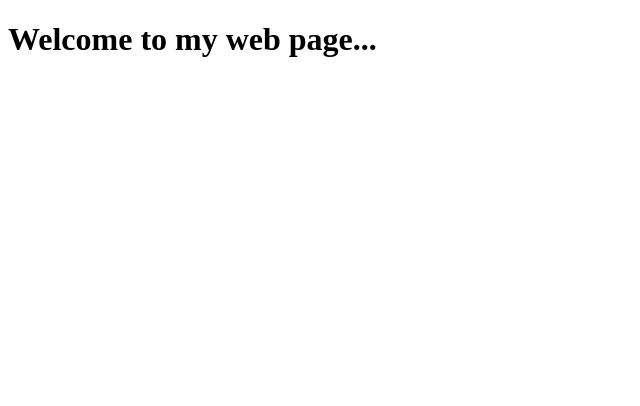
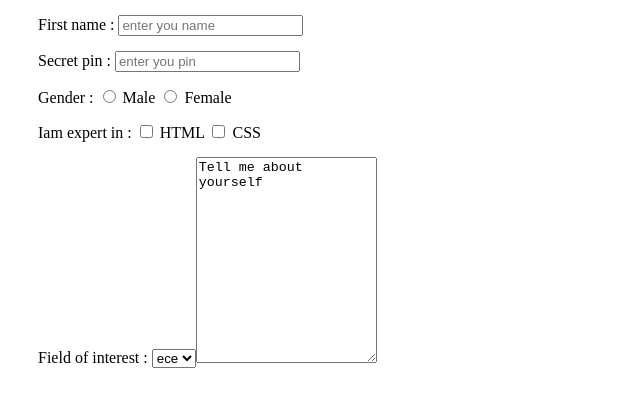
Before and after one commit to khmallikarjuna/khmallikarjuna.github.io, a plain HTML site: page index.htm in a window 1280 px wide. Shown: the whole page, without its empty margins (0-640 px from the left). Drawn offline with Linux system fonts and the light colour scheme.

Commit message:
day 2 assignment

```diff
--- a/index.htm
+++ b/index.htm
@@ -4,9 +4,53 @@
     <meta charset="UTF-8">
     <meta http-equiv="X-UA-Compatible" content="IE=edge">
     <meta name="viewport" content="width=device-width, initial-scale=1.0">
+    <link rel="stylesheet" href="style.css">
     <title>first web page</title>
 </head>
 <body>
-    <h1>Welcome to my web page...</h1>
+    <div>
+        <form action="">
+            <!-- name -->
+            <div>  <label for="fname">First name :</label>
+                <input type="text" id="fname" placeholder="enter you name">
+            </div>
+            <!--secret pin -->
+                <div> <label for="secretpin">Secret pin :</label>
+                    <input type="password" id="spin" placeholder="enter you pin"></div>
+
+
+                    <!-- gender-->
+            <div>
+                <label for="gender">Gender :</label>
+                <input type="radio" name="male" id="male">
+                <label for="male">Male</label>
+                <input type="radio" name="female" id="female">
+                <label for="female">Female</label>
+            </div>
+
+            <!-- language-->
+            <div>
+                <label for="language">Iam expert in :</label>
+                <input type="checkbox" name="html" id="html">
+                <label for="html">HTML</label>
+                <input type="checkbox" name="css" id="css">
+                <label for="css">CSS</label>
+            </div>
+            <!-- field-->
+
+            <div id="field">
+                <label for="fieldofint">Field of interest :</label>
+                <select id="field" name="Filed of interest">
+                    <option value="ece">ece</option>
+                    <option value="cs">cse</option>
+                    <option value="it">IT</option>
+            </div><br>
+            <div class="txt">
+                <textarea id="subject" name="subject" placeholder="Write something.." style="height:200px">Tell me about yourself</textarea>
+              </div>
+
+        </form>
+
+    </div>
 </body>
 </html>
--- /dev/null
+++ b/style.css
@@ -0,0 +1,3 @@
+div{margin: 15px;}
+.txt{margin: 5px;}
+.field{margin: 5px;}
```
